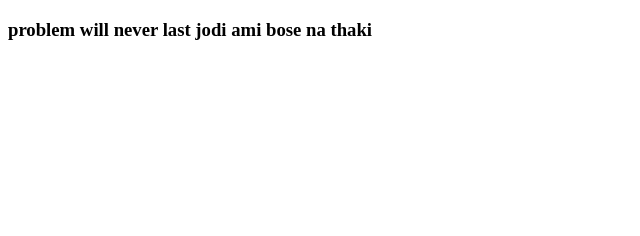
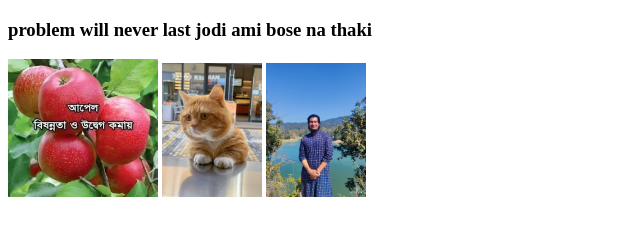
Before and after one commit to borhanbhuiyan/problem-will-never-last, a plain HTML site: page index.html in a window 1280 px wide. Shown: the whole page, without its empty margins (0-640 px from the left). Drawn offline with Linux system fonts and the light colour scheme.

Commit message:
add image

```diff
--- a/index.html
+++ b/index.html
@@ -8,6 +8,9 @@
 <body>
   <h3>problem will never last jodi ami bose na thaki
   </h3>
+  <img width="150px" src="images/FB_IMG_1655041315978.jpg" alt="">
+  <img width="100px" src="images/FB_IMG_1666251068937.jpg" alt="">
+  <img width="100px" src="images/WhatsApp Image 2024-07-03 at 08.37.45_cb8e2297.jpg" alt="">
 
 </body>
 </html>
```
